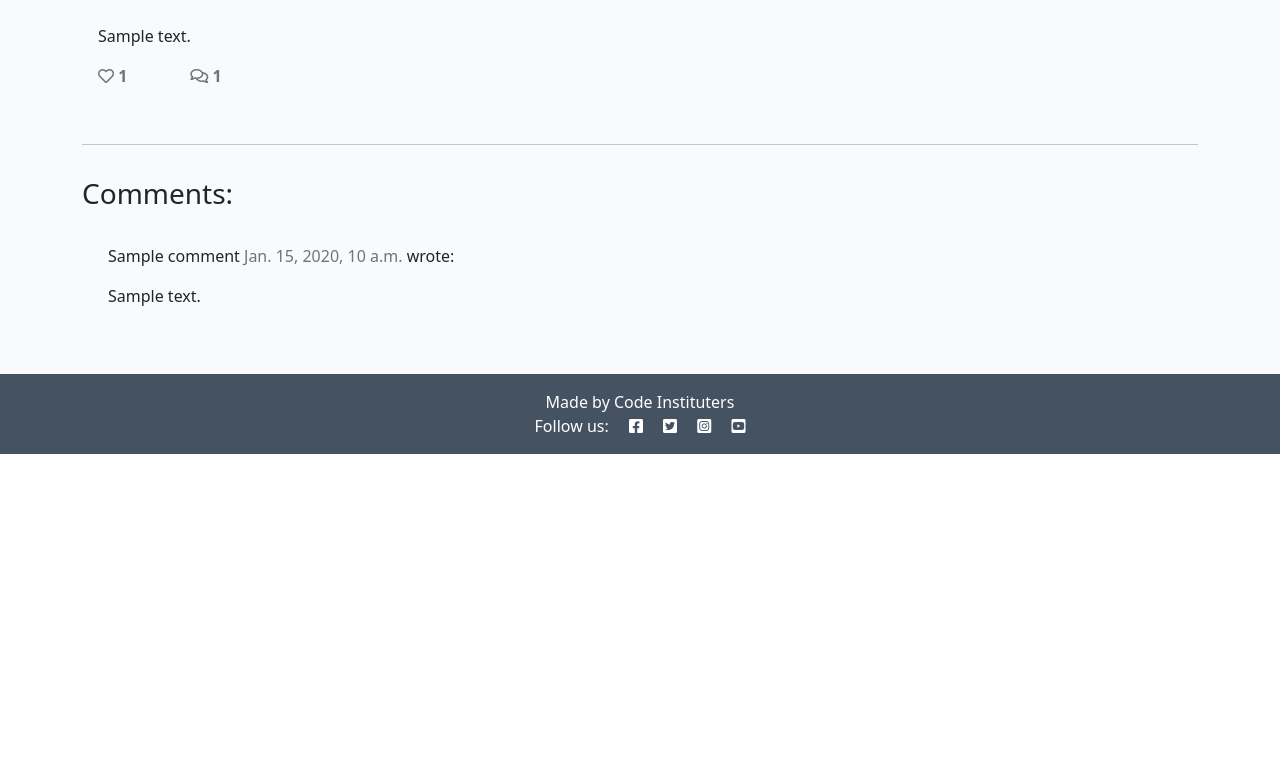
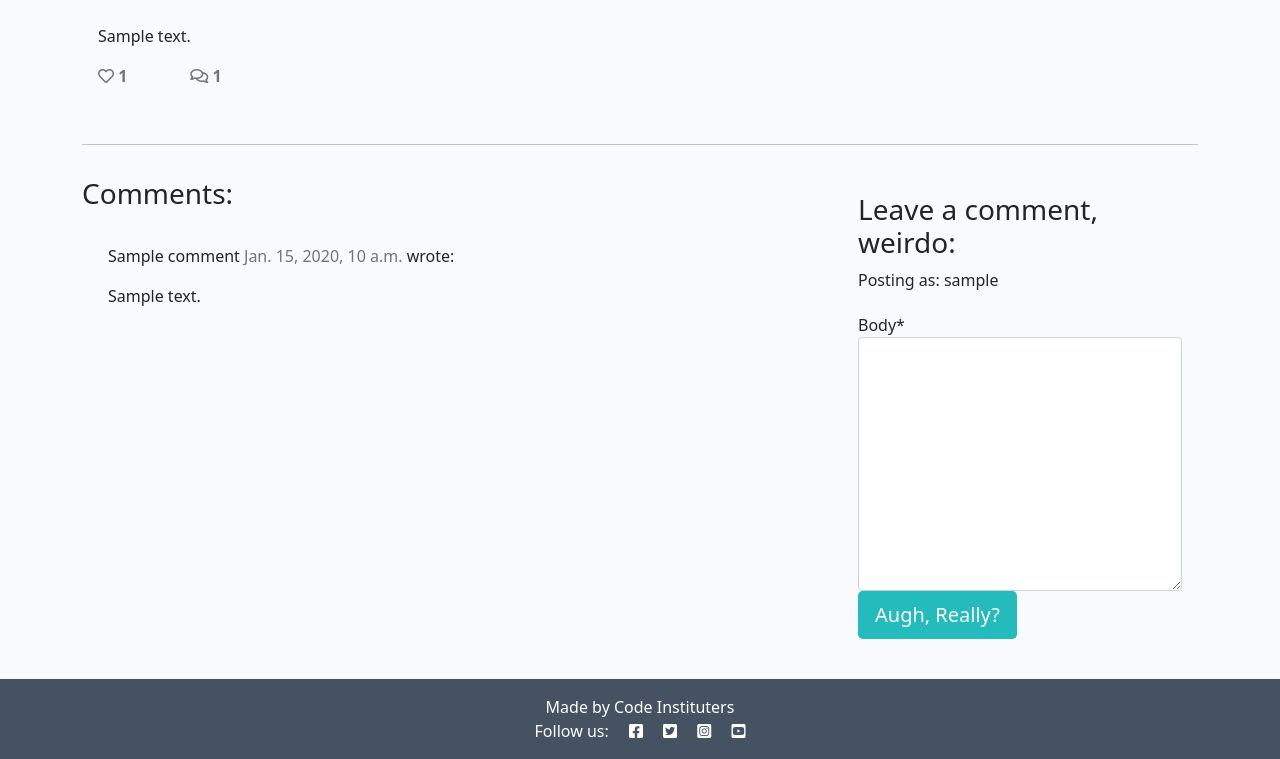
Before and after one commit to WSMorrison/Django_Blog_Lessons, a Django app: a page that uses templates/post_detail.html in a window 1280 px wide. Shown: the part 348-1107 px from the top of the page. Before the commit the page ends 802 px from the top, so only its background shows below. Run offline with Django 3.2, Linux system fonts and the light colour scheme; a user stored in the database is signed in; tables that the repository leaves empty hold one stand-in row (values such as "Sample post"); some libraries are stand-ins or nearby versions.

Commit message:
Add ability for user to comment on blog posts, and for admin to approve the comment.

```diff
--- a/blog/admin.py
+++ b/blog/admin.py
@@ -20,4 +20,4 @@ class CommentAdmin(admin.ModelAdmin):
     actions = ['approve_comments']
 
     def approve_comments(self, request, queryset):
-        queryset.update(approve=True)
+        queryset.update(approved=True)
--- /dev/null
+++ b/blog/forms.py
@@ -0,0 +1,8 @@
+from .models import Comment
+from django import forms
+
+
+class CommentForm(forms.ModelForm):
+    class Meta:
+        model = Comment
+        fields = ('body',)
--- a/blog/views.py
+++ b/blog/views.py
@@ -1,6 +1,7 @@
 from django.shortcuts import render, get_object_or_404
 from django.views import generic, View
 from .models import Post
+from .forms import CommentForm
 
 class PostList(generic.ListView):
     model = Post
@@ -24,6 +25,39 @@ class PostDetail(View):
             {
                 'post': post,
                 'comments': comments,
-                'liked': liked
+                'commented': False,
+                'liked': liked,
+                'comment_form': CommentForm(),
             },
         )
+
+    def post(self, request, slug, *args, **kwargs):
+        queryset = Post.objects.filter(status=1)
+        post = get_object_or_404(queryset, slug=slug)
+        comments = post.comments.filter(approved=True).order_by('created_on')
+        liked = False
+        if post.likes.filter(id=self.request.user.id).exists():
+            liked = True
+
+        comment_form = CommentForm(data=request.POST)
+
+        if comment_form.is_valid():
+            comment_form.instance.email = request.user.email
+            comment_form.instance.name = request.user.username
+            comment = comment_form.save(commit=False)
+            comment.post = post
+            comment.save()
+        else:
+            comment_form = CommentForm()
+
+        return render(
+            request,
+            'post_detail.html',
+            {
+                'post': post,
+                'comments': comments,
+                'commented': True,
+                'liked': liked,
+                'comment_form': CommentForm(),
+            },
+        )
--- a/codestarr/settings.py
+++ b/codestarr/settings.py
@@ -48,6 +48,7 @@ INSTALLED_APPS = [
     'django.contrib.staticfiles',
     'cloudinary',
     'django_summernote',
+    'crispy_forms',
     'blog',
 
 ]
@@ -56,6 +57,8 @@ SITE_ID = 1
 
 LOGIN_REDIRECT_URL = '/'
 LOGOUT_REDIRECT_URL = '/'
+
+CRISPY_TEMPLATE_PACK = 'bootstrap4'
 
 MIDDLEWARE = [
     'django.middleware.security.SecurityMiddleware',
--- a/requirements.txt
+++ b/requirements.txt
@@ -4,6 +4,7 @@ dj-database-url==0.5.0
 dj3-cloudinary-storage==0.0.6
 Django==3.2.16
 django-allauth==0.52.0
+django-crispy-forms==1.14.0
 django-summernote==0.8.20.0
 gunicorn==20.1.0
 oauthlib==3.2.2
--- a/templates/post_detail.html
+++ b/templates/post_detail.html
@@ -1,6 +1,8 @@
 {% extends 'base.html' %}
 
 {% block content %}
+
+{% load crispy_forms_tags %}
 
 <div class="masthead">
     <div class="container">
@@ -80,6 +82,24 @@
         <div class="col-md-4 card mb-4  mt-3 ">
             <div class="card-body">
                 <!-- For later -->
+                {% if commented %}
+                <div class="alert alert-success" role="alert">
+                    Your dumb comment is awaiting approval.
+                </div>
+                {% else %}
+
+                {% if user.is_authenticated %}
+
+                <h3>Leave a comment, weirdo:</h3>
+                <p>Posting as: {{ user.username }}</p>
+                <form method="post" style="margin-top: 1.3em;">
+                    {{ comment_form | crispy }}
+                    {% csrf_token %}
+                    <button type="submit" class="btn btn-signup btn-lg">Augh, Really?</button>
+                </form>
+
+                {% endif %}
+                {% endif %}
             </div>
         </div>
     </div>
```
